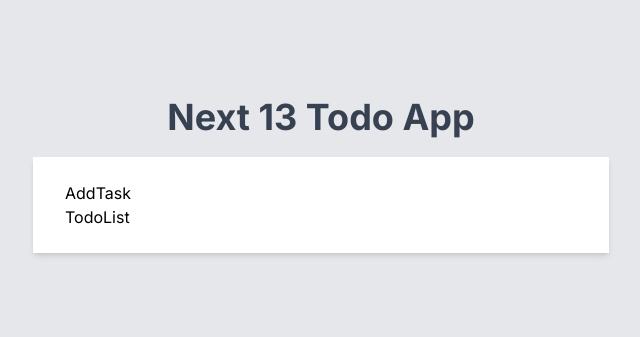
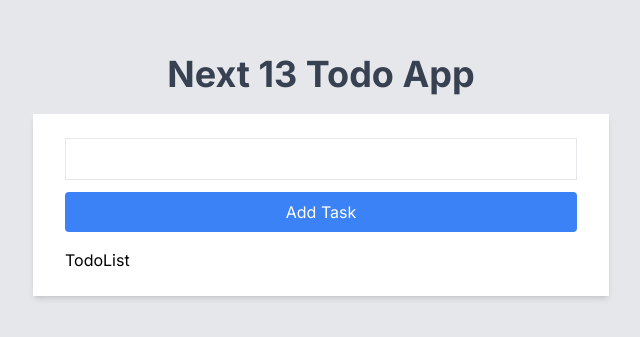
Before and after one commit to Takatoshi0207/ToDoApp-nextJs13, a Next.js app in the folder todoapp-nextjs13/: page / in a window 1280 px wide. Shown: the part 161-498 px from the top of the page, without its empty margins (319-959 px from the left). Built offline with nearby package versions, Linux system fonts and the light colour scheme.

Commit message:
Add TaskボタンのCSS設定

```diff
--- a/todoapp-nextjs13/src/app/components/AddTask.tsx
+++ b/todoapp-nextjs13/src/app/components/AddTask.tsx
@@ -2,7 +2,10 @@ import React from 'react'
 
 const AddTask = () => {
   return (
-    <div>AddTask</div>
+    <form className='mb-4 space-y-3'>
+      <input type="text" className='w-full border px-4 py-2 rounded-1g focus:outline-none focus:border-blue-400' />
+      <button className='w-full px-4 py-2 text-white rounded bg-blue-500 transform hover:bg-blue-400 hover:scale-95 duration-200'>Add Task</button>
+    </form>
   )
 }
 
```
